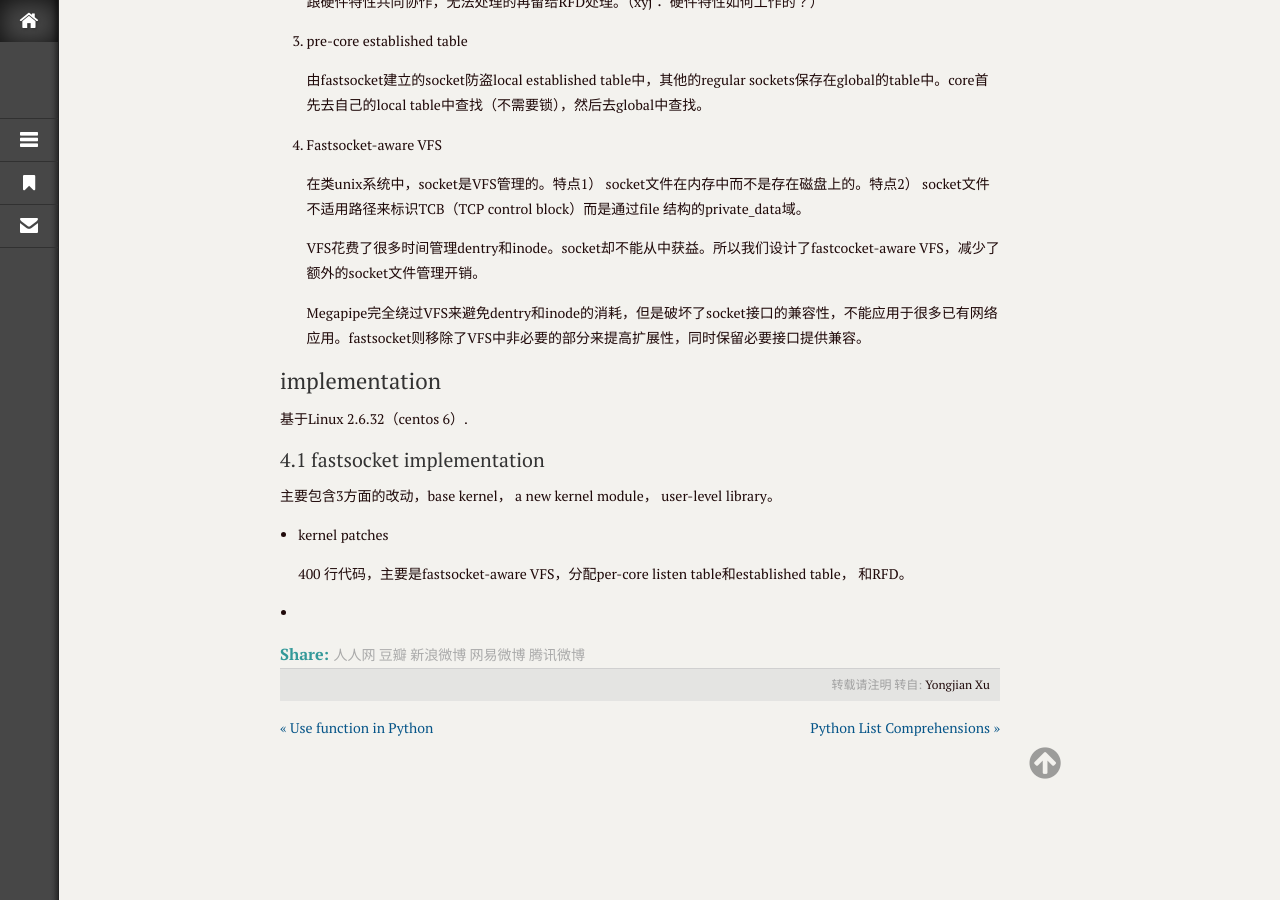
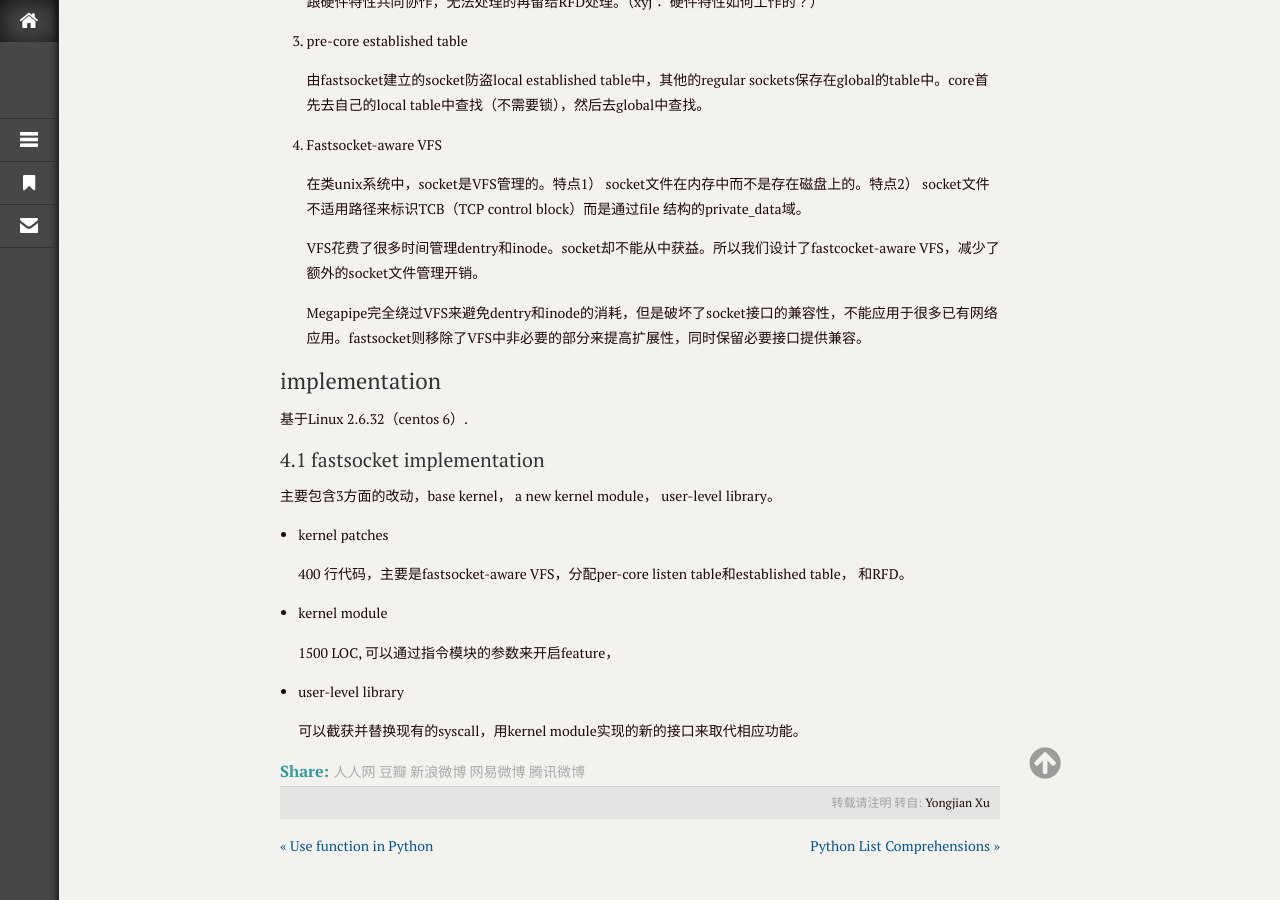
Before and after one commit to xiaoqshou/xuyongjiande.github.io, a Jekyll site: the page built from _posts/paper/2014-05-20-fastSocket-note.md, in a window 1280 px wide and 900 px high, scrolled down 3398 px. Built offline with Jekyll 4.4.1, drawn with Linux system fonts in a browser that asks for light colours; Markdown is read by kramdown in place of the engine named in the settings.

Commit message:
fastsocket-note

```diff
--- a/_posts/paper/2014-05-20-fastSocket-note.md
+++ b/_posts/paper/2014-05-20-fastSocket-note.md
@@ -107,4 +107,10 @@ To achieve : scalability扩展性, compatibility兼容性.
 
 	400 行代码，主要是fastsocket-aware VFS，分配per-core listen table和established table， 和RFD。
 
-+
++ kernel module
+
+	1500 LOC, 可以通过指令模块的参数来开启feature，
+
++ user-level library
+
+	可以截获并替换现有的syscall，用kernel module实现的新的接口来取代相应功能。
```
